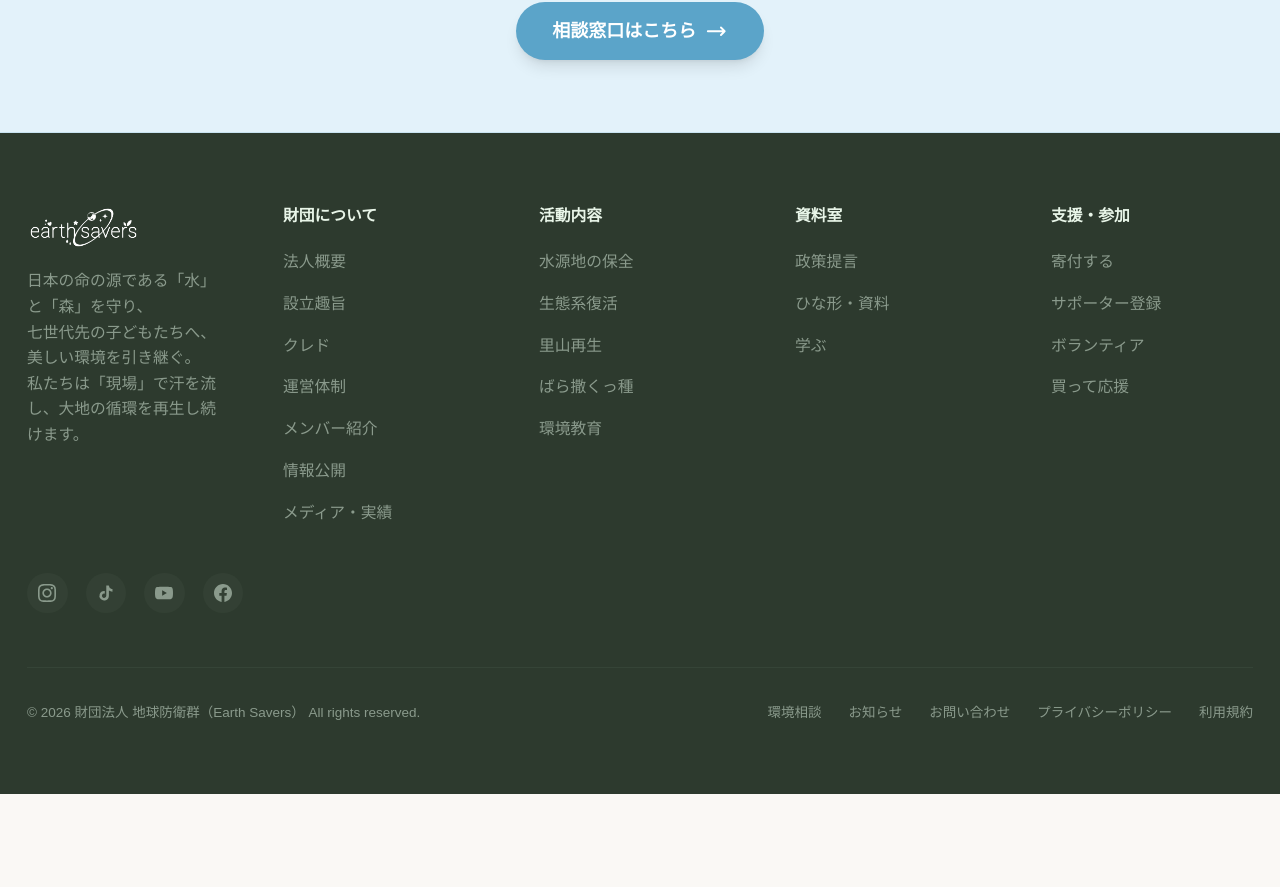
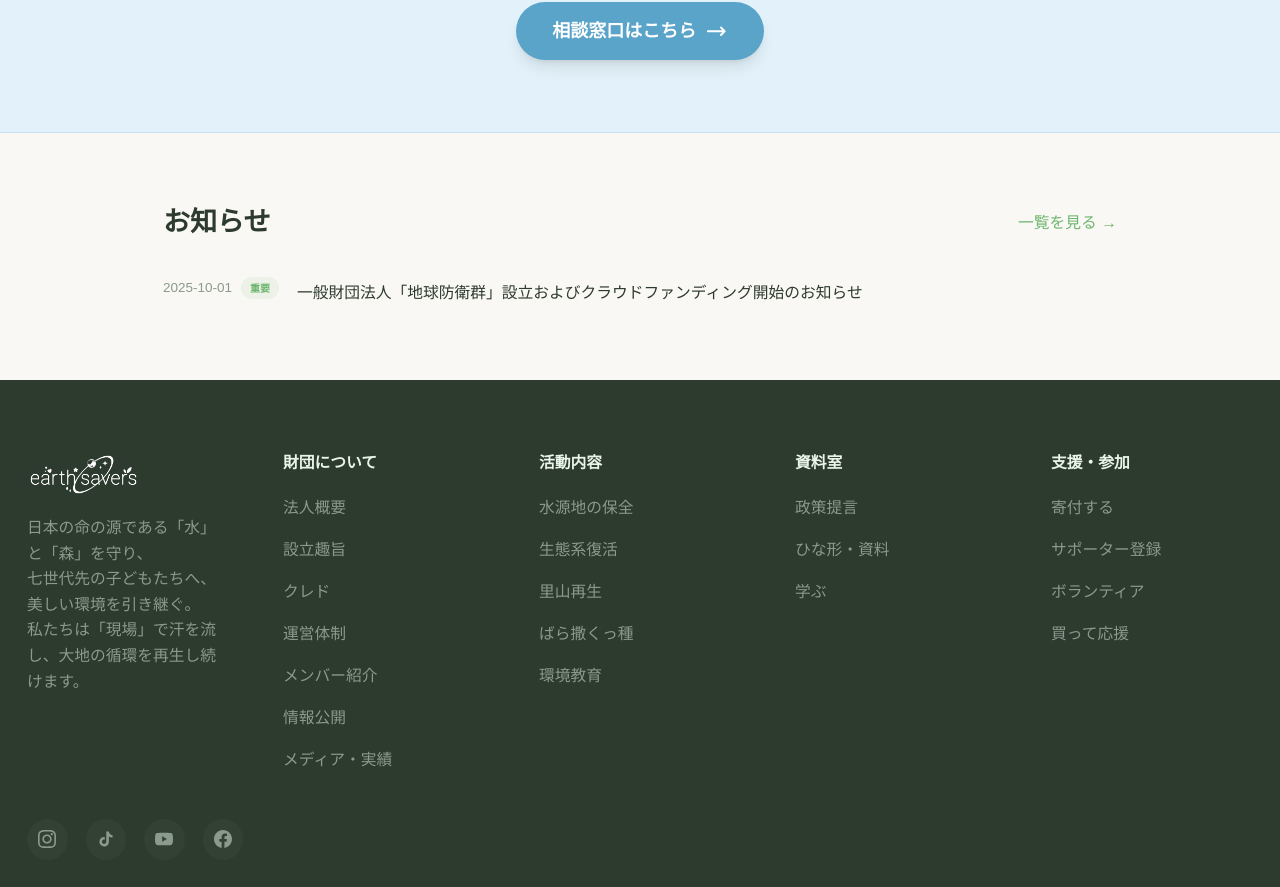
Before and after one commit to haitakamak-cmyk/earth-savers-web, a Next.js app: page / in a window 1280 px wide. Shown: the part 4819-5706 px from the top of the page. Before the commit the page ends 5613 px from the top, so only its background shows below. Built offline with nearby package versions, Linux system fonts and the light colour scheme; a web font is replaced by a local one.

Commit message:
chore: earth-savers-web の未コミット変更をまとめて反映

```diff
--- a/src/app/page.tsx
+++ b/src/app/page.tsx
@@ -3,6 +3,7 @@ import Link from "next/link";
 import type { Metadata } from "next";
 
 import HeroSlider from "@/components/HeroSlider";
+import { getSortedNewsEntries } from "@/lib/news-entries";
 import { ORGANIZATION_NAME } from "@/lib/site";
 
 /** トップ：AI・検索向けに事実ベースの要約（キャッチコピーは H1 で人間向けに表示） */
@@ -18,6 +19,8 @@ export const metadata: Metadata = {
 };
 
 export default function Home() {
+  const latestNews = getSortedNewsEntries().slice(0, 3);
+
   return (
     <>
       {/* ===== Hero Section ===== */}
@@ -552,6 +555,65 @@ export default function Home() {
           </Link>
         </div>
       </section>
+
+      {latestNews.length > 0 ? (
+        <section className="bg-ivory py-12 sm:py-16">
+          <div className="mx-auto max-w-4xl px-4 sm:px-6">
+            <div className="mb-8 flex items-center justify-between">
+              <h2 className="font-serif text-xl font-bold text-text-primary sm:text-2xl">
+                お知らせ
+              </h2>
+              <Link
+                href="/news"
+                className="text-sm font-medium text-wakakusa hover:text-wakakusa-dark"
+              >
+                一覧を見る →
+              </Link>
+            </div>
+            <ul className="divide-y divide-border">
+              {latestNews.map((entry) => (
+                <li key={entry.id} className="py-4 first:pt-0 last:pb-0">
+                  <div className="flex flex-col gap-1 sm:flex-row sm:items-start sm:gap-4">
+                    <div className="flex shrink-0 items-center gap-2">
+                      <time className="text-xs text-text-muted tabular-nums" dateTime={entry.date}>
+                        {entry.date}
+                      </time>
+                      <span className="rounded-full bg-wakakusa/10 px-2 py-0.5 text-[10px] font-semibold text-wakakusa">
+                        {entry.category}
+                      </span>
+                    </div>
+                    <div className="flex-1">
+                      {entry.href ? (
+                        entry.external ? (
+                          <a
+                            href={entry.href}
+                            target="_blank"
+                            rel="noopener noreferrer"
+                            className="text-sm font-medium text-text-primary hover:text-wakakusa-dark"
+                          >
+                            {entry.title}
+                          </a>
+                        ) : (
+                          <Link
+                            href={entry.href}
+                            className="text-sm font-medium text-text-primary hover:text-wakakusa-dark"
+                          >
+                            {entry.title}
+                          </Link>
+                        )
+                      ) : (
+                        <span className="text-sm font-medium text-text-primary">
+                          {entry.title}
+                        </span>
+                      )}
+                    </div>
+                  </div>
+                </li>
+              ))}
+            </ul>
+          </div>
+        </section>
+      ) : null}
     </>
   );
 }
```
